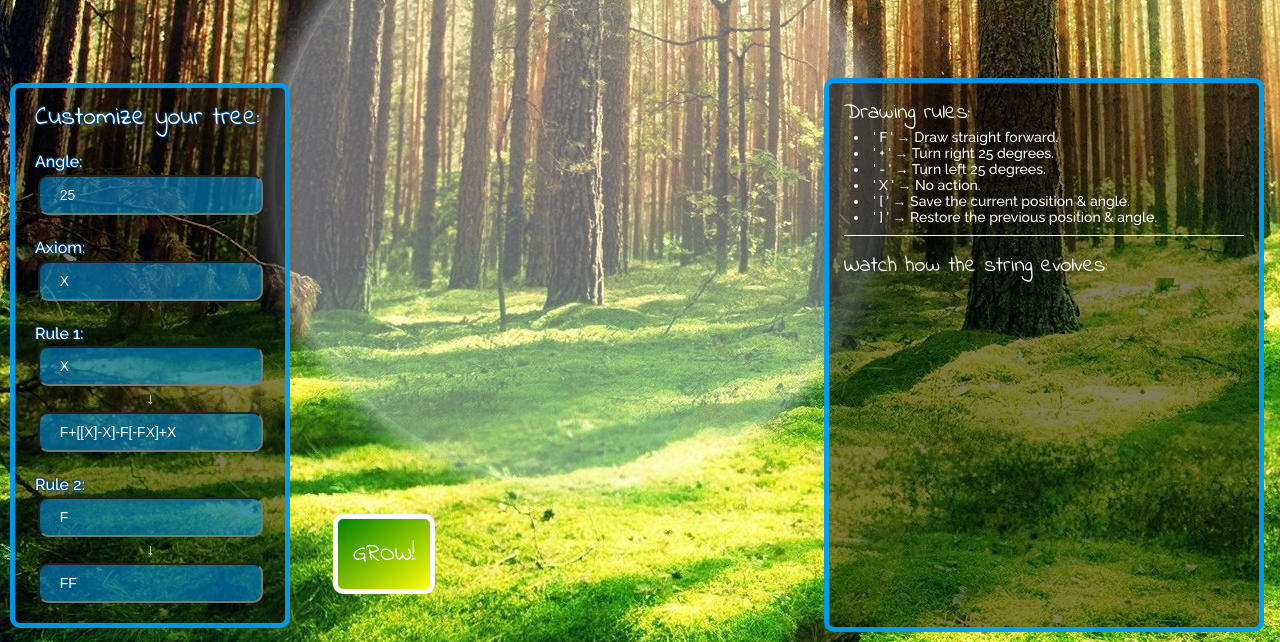
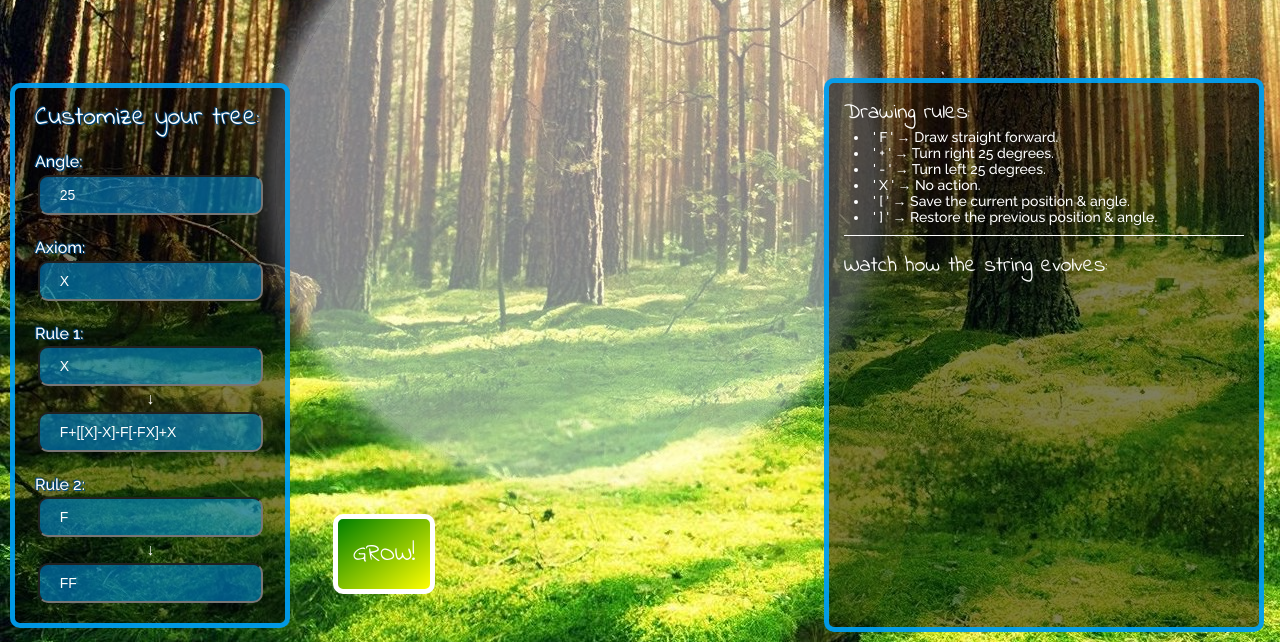
Before and after one commit to Tamable/fractal-tree, a website built with webpack: page tree.html in a window 1280 px wide. Shown: the part 158-800 px from the top of the page. Built offline with nearby package versions, Linux system fonts and the light colour scheme.

Commit message:
update readme

```diff
--- a/assets/stylesheets/master.css
+++ b/assets/stylesheets/master.css
@@ -79,7 +79,7 @@ canvas {
   top: 40px;
   left: -130px;
   right: 0;
-  background-color: rgba(255, 255, 255, 0.4);
+  background-color: rgba(255, 255, 255, 0.5);
   transition: 1s;
 }
 
```
Also changed, not shown: README.md, assets/images/forest2.jpg (added).
